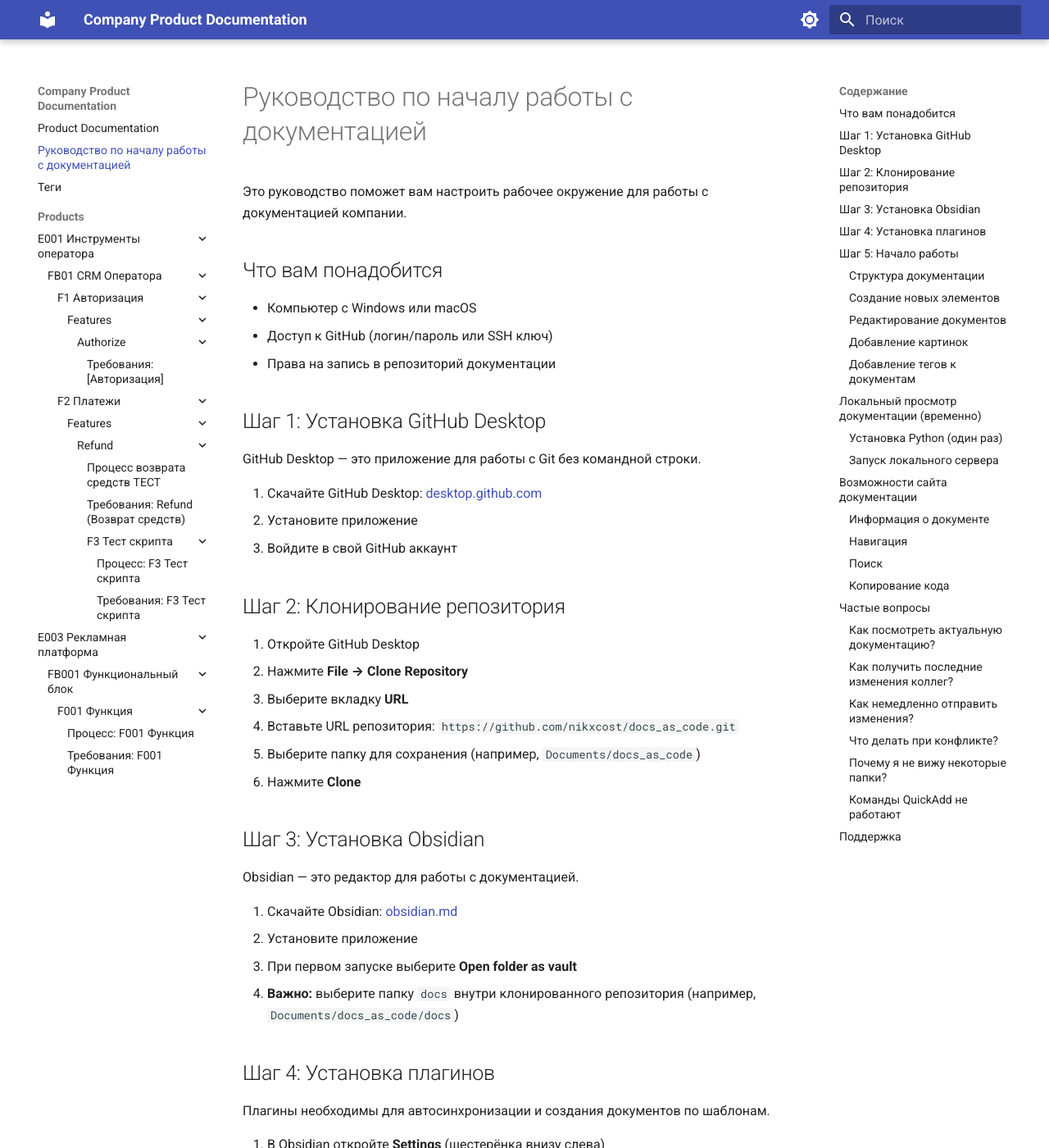
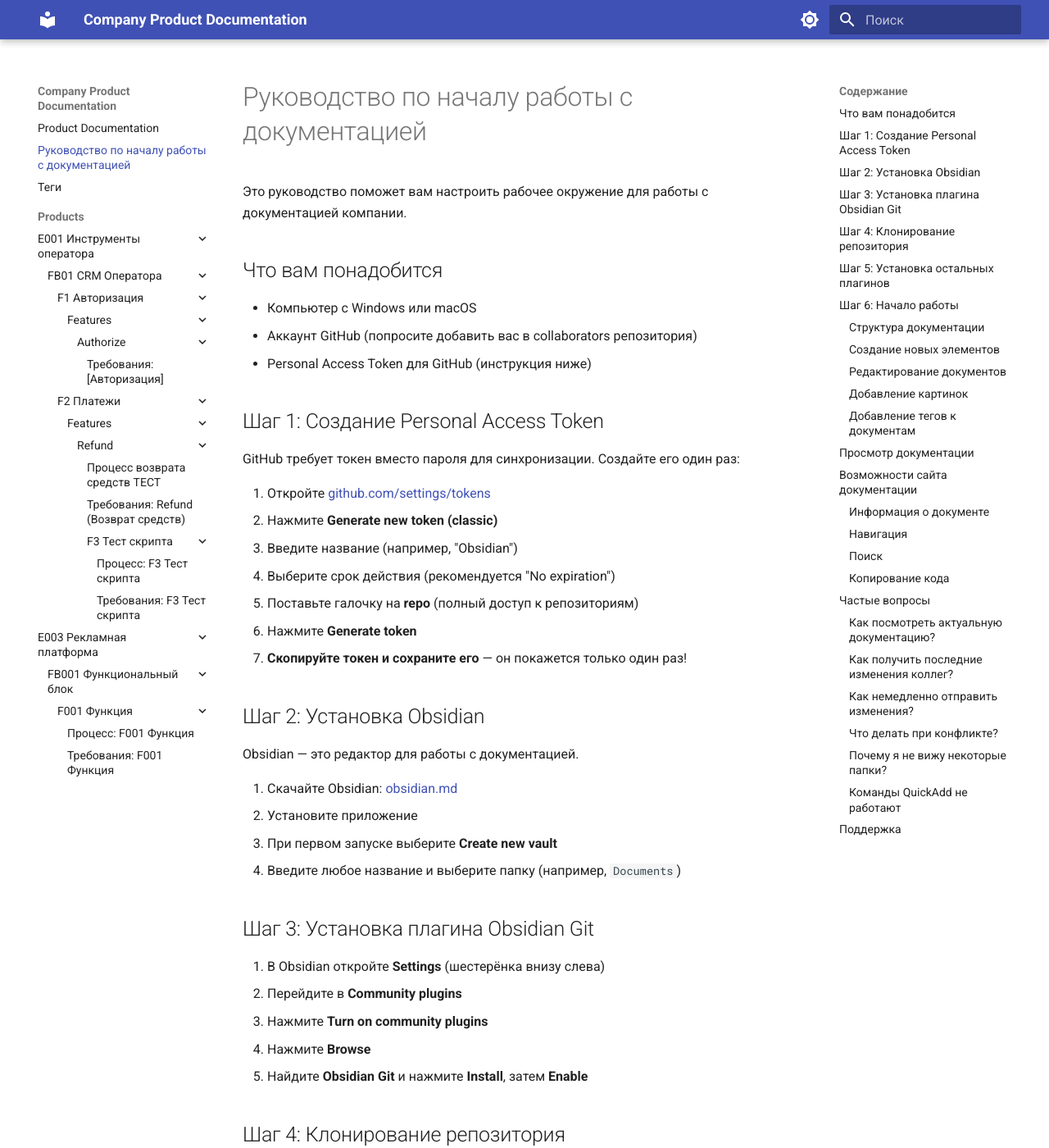
Before and after one commit to nikxcost/docs_as_code, an MkDocs documentation site: the page built from docs/ONBOARDING.md, in a window 1280 px wide and 1400 px high. Shown: the whole window at 82% size. Built offline with MkDocs 1.6.1 and Material for MkDocs 9.7.7, drawn with Linux system fonts in a browser that asks for light colours; some of the changed text lies outside the part shown.

Commit message:
auto: 2026-01-28 15:27

````diff
--- a/docs/ONBOARDING.md
+++ b/docs/ONBOARDING.md
@@ -5,57 +5,69 @@
 ## Что вам понадобится
 
 - Компьютер с Windows или macOS
-- Доступ к GitHub (логин/пароль или SSH ключ)
-- Права на запись в репозиторий документации
+- Аккаунт GitHub (попросите добавить вас в collaborators репозитория)
+- Personal Access Token для GitHub (инструкция ниже)
 
-## Шаг 1: Установка GitHub Desktop
+## Шаг 1: Создание Personal Access Token
 
-GitHub Desktop — это приложение для работы с Git без командной строки.
+GitHub требует токен вместо пароля для синхронизации. Создайте его один раз:
 
-1. Скачайте GitHub Desktop: [desktop.github.com](https://desktop.github.com/)
-2. Установите приложение
-3. Войдите в свой GitHub аккаунт
+1. Откройте [github.com/settings/tokens](https://github.com/settings/tokens)
+2. Нажмите **Generate new token (classic)**
+3. Введите название (например, "Obsidian")
+4. Выберите срок действия (рекомендуется "No expiration")
+5. Поставьте галочку на **repo** (полный доступ к репозиториям)
+6. Нажмите **Generate token**
+7. **Скопируйте токен и сохраните его** — он покажется только один раз!
 
-## Шаг 2: Клонирование репозитория
-
-1. Откройте GitHub Desktop
-2. Нажмите **File → Clone Repository**
-3. Выберите вкладку **URL**
-4. Вставьте URL репозитория: `https://github.com/nikxcost/docs_as_code.git`
-5. Выберите папку для сохранения (например, `Documents/docs_as_code`)
-6. Нажмите **Clone**
-
-## Шаг 3: Установка Obsidian
+## Шаг 2: Установка Obsidian
 
 Obsidian — это редактор для работы с документацией.
 
 1. Скачайте Obsidian: [obsidian.md](https://obsidian.md/)
 2. Установите приложение
-3. При первом запуске выберите **Open folder as vault**
-4. **Важно:** выберите папку `docs` внутри клонированного репозитория (например, `Documents/docs_as_code/docs`)
+3. При первом запуске выберите **Create new vault**
+4. Введите любое название и выберите папку (например, `Documents`)
 
-## Шаг 4: Установка плагинов
-
-Плагины необходимы для автосинхронизации и создания документов по шаблонам.
+## Шаг 3: Установка плагина Obsidian Git
 
 1. В Obsidian откройте **Settings** (шестерёнка внизу слева)
 2. Перейдите в **Community plugins**
 3. Нажмите **Turn on community plugins**
-4. Нажмите **Browse** и установите следующие плагины:
+4. Нажмите **Browse**
+5. Найдите **Obsidian Git** и нажмите **Install**, затем **Enable**
+
+## Шаг 4: Клонирование репозитория
+
+1. Нажмите `Ctrl+P` (или `Cmd+P` на Mac)
+2. Введите "clone" и выберите **"Obsidian Git: Clone an existing remote repo"**
+3. Введите URL: `https://github.com/nikxcost/docs_as_code.git`
+4. Выберите папку для сохранения (например, `Documents`)
+5. Введите название папки: `docs_as_code`
+6. При запросе авторизации введите:
+   - Username: ваш логин GitHub
+   - Password: **ваш Personal Access Token** (не пароль!)
+7. На вопрос "Does your remote repo contain a .obsidian directory?" — нажмите **YES**
+8. Obsidian перезапустится и откроет репозиторий
+
+## Шаг 5: Установка остальных плагинов
+
+После клонирования установите дополнительные плагины:
+
+1. **Settings → Community plugins → Browse**
+2. Установите и включите:
 
 | Плагин | Назначение |
 |--------|------------|
-| **Obsidian Git** | Автоматическая синхронизация с коллегами |
 | **Templater** | Работа с шаблонами документов |
 | **QuickAdd** | Быстрое создание продуктов, блоков, функций |
 
-5. После установки каждого плагина нажмите **Enable**
-6. **Перезапустите Obsidian** для применения всех настроек
+3. **Перезапустите Obsidian** для применения всех настроек
 
 !!! note "Автосинхронизация"
-    После установки плагинов ваши изменения будут автоматически синхронизироваться каждые 5 минут.
+    Ваши изменения будут автоматически синхронизироваться каждые 5 минут. Изменения коллег также загружаются автоматически.
 
-## Шаг 5: Начало работы
+## Шаг 6: Начало работы
 
 ### Структура документации
 
@@ -132,44 +144,12 @@ tags:
 !!! tip "Теги в Obsidian"
     В Obsidian теги также работают — можно искать по тегам через поиск.
 
-## Локальный просмотр документации (временно)
+## Просмотр документации
 
-!!! warning "Только на время пилота"
-    Этот раздел актуален пока мы тестируем подход. После раскатки на сервер — просто открывайте сайт в браузере.
-
-Чтобы посмотреть как выглядит документация на сайте:
-
-### Установка Python (один раз)
-
-**Windows:**
-1. Скачайте Python: [python.org/downloads](https://www.python.org/downloads/)
-2. При установке **обязательно** поставьте галочку "Add Python to PATH"
-3. Перезапустите компьютер
-
-**macOS:**
-Python обычно уже установлен. Если нет — установите через Homebrew: `brew install python`
-
-### Запуск локального сервера
-
-1. Откройте терминал (Windows: cmd или PowerShell, macOS: Terminal)
-2. Перейдите в папку репозитория:
-   ```
-   cd Documents/docs_as_code
-   ```
-3. Установите зависимости (только первый раз):
-   ```
-   pip install -r requirements.txt
-   ```
-4. Запустите сервер:
-   ```
-   mkdocs serve
-   ```
-5. Откройте в браузере: http://localhost:8000
+Документация доступна по адресу: **[https://nikxcost.github.io/docs_as_code/](https://nikxcost.github.io/docs_as_code/)**
 
 !!! tip "Автообновление"
-    Страница автоматически обновляется при сохранении файлов в Obsidian.
-
-Чтобы остановить сервер — нажмите `Ctrl+C` в терминале.
+    Сайт автоматически обновляется при каждом сохранении изменений в репозиторий. Обычно обновление занимает 1-2 минуты после синхронизации.
 
 ---
 
@@ -207,9 +187,7 @@ Python обычно уже установлен. Если нет — устан
 
 ### Как посмотреть актуальную документацию?
 
-**На время пилота:** запустите локальный сервер (см. выше)
-
-**После раскатки:** откройте в браузере: [ссылка на ваш сайт документации]
+Откройте в браузере: [https://nikxcost.github.io/docs_as_code/](https://nikxcost.github.io/docs_as_code/)
 
 ### Как получить последние изменения коллег?
 
--- a/mkdocs.yml
+++ b/mkdocs.yml
@@ -1,6 +1,7 @@
 site_name: Company Product Documentation
 site_description: Документация продуктов компании
 site_author: Product Team
+site_url: https://nikxcost.github.io/docs_as_code/
 
 docs_dir: docs
 site_dir: site
@@ -56,6 +57,7 @@ markdown_extensions:
   - md_in_html
 
 plugins:
+  - drawio
   - search:
       lang: ru
       separator: '[\s\-\.]+'
@@ -65,7 +67,6 @@ plugins:
       enable_creation_date: true
   - git-authors
   - tags
-  - drawio
   - awesome-pages
   - macros
 
````
